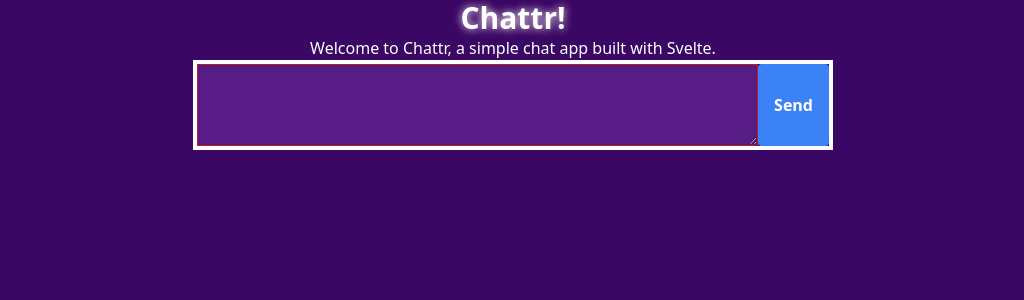
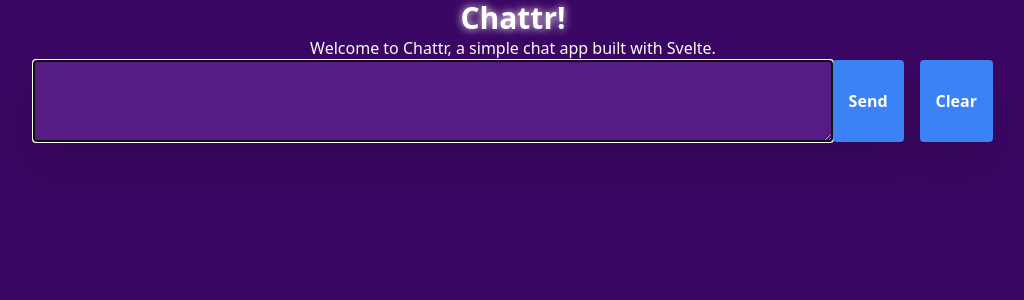
Before and after one commit to jamesneal/chattr, a SvelteKit app: page /chat in a window 1280 px wide. Shown: the top 300 px of the page, without its empty margins (127-1151 px from the left). Built offline with nearby package versions, Linux system fonts and the light colour scheme.

Commit message:
Resizes for the screen you're on.

```diff
--- a/src/routes/+layout.svelte
+++ b/src/routes/+layout.svelte
@@ -7,7 +7,7 @@
 
 <div class="flex justify-center border-red-700 text-black">
 	<!-- Div that takes up 1/2 of the screen -->
-	<div class="w-1/2">
+	<div class="w-full md:w-3/4">
 		<slot />
 	</div>
 </div>
--- a/src/routes/chat/+page.svelte
+++ b/src/routes/chat/+page.svelte
@@ -2,6 +2,7 @@
 <script>
 	// Import marked
 	import { marked } from 'marked';
+	import { onMount } from 'svelte';
 
 	// Define the JSDoc type for the messages variable.  It's an array of objects.
 	/**
@@ -35,6 +36,10 @@
 		scrollToBottom();
 	}
 
+	onMount(() => {
+		scrollToBottom();
+	});
+
 	function postMessage() {
 		messages = [...messages, message];
 		console.log(messages);
@@ -64,7 +69,7 @@
 </script>
 
 <!-- A "chat" is a list of messages from the server, and messages from the user. -->
-<div class="border-white border-4 flex flex-col">
+<div class="flex flex-col content-center">
 	{#each messages as message}
 		<div class="message">
 			<div class="role">{message.role == 'user' ? 'You' : 'GPT'}</div>
@@ -80,6 +85,7 @@
 			bind:this={textentrybox}
 		/>
 		<button class="button" on:click={postMessage}>Send</button>
+		<button class="button bg-red-300 ml-4" on:click={() => (messages = [])}>Clear</button>
 	</div>
 </div>
 
@@ -105,6 +111,7 @@
 		color: theme(colors.gray.500);
 	}
 	.button {
+		@apply pulse px-4 py-2 text-white bg-blue-500 rounded-md hover:bg-blue-600 transition-colors duration-300 focus:outline-none focus:ring-2 focus:ring-blue-400;
 		@apply bg-blue-500 hover:bg-blue-700 text-white font-bold py-2 px-4 rounded;
 	}
 	.textentry {
@@ -112,11 +119,32 @@
 	}
 	.textentry-row {
 		/* Div should be Full width */
-		@apply flex flex-row;
+		@apply flex flex-row drop-shadow-2xl;
 	}
 
 	/* Add some text to the top of the readonly textarea */
 	.readonly {
 		background-color: theme(colors.gray.500);
 	}
+
+	@keyframes pulse {
+		0% {
+			transform: scale(1);
+			opacity: 1;
+		}
+
+		50% {
+			transform: scale(1.05);
+			opacity: 0.7;
+		}
+
+		100% {
+			transform: scale(1);
+			opacity: 1;
+		}
+	}
+
+	.pulse:hover {
+		animation: pulse 2s ease-out infinite;
+	}
 </style>
```
